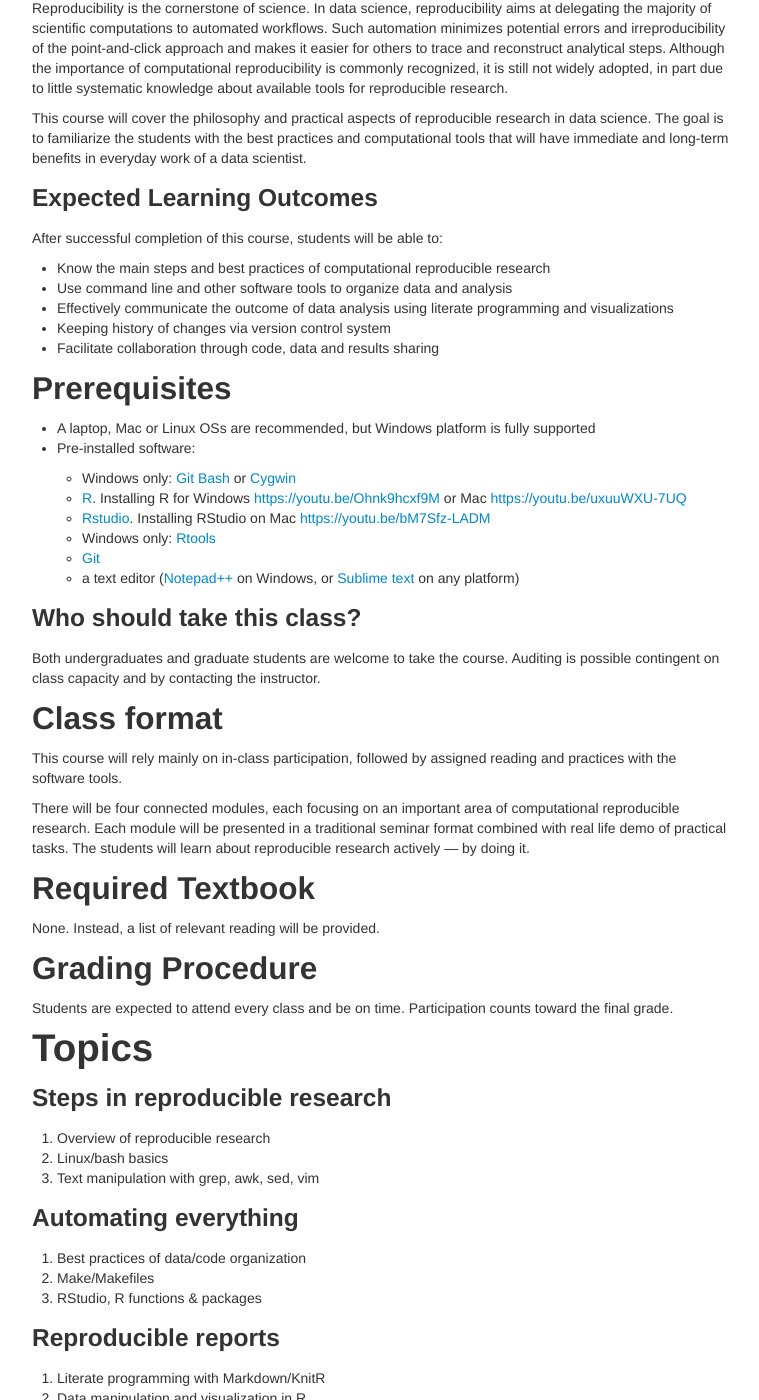
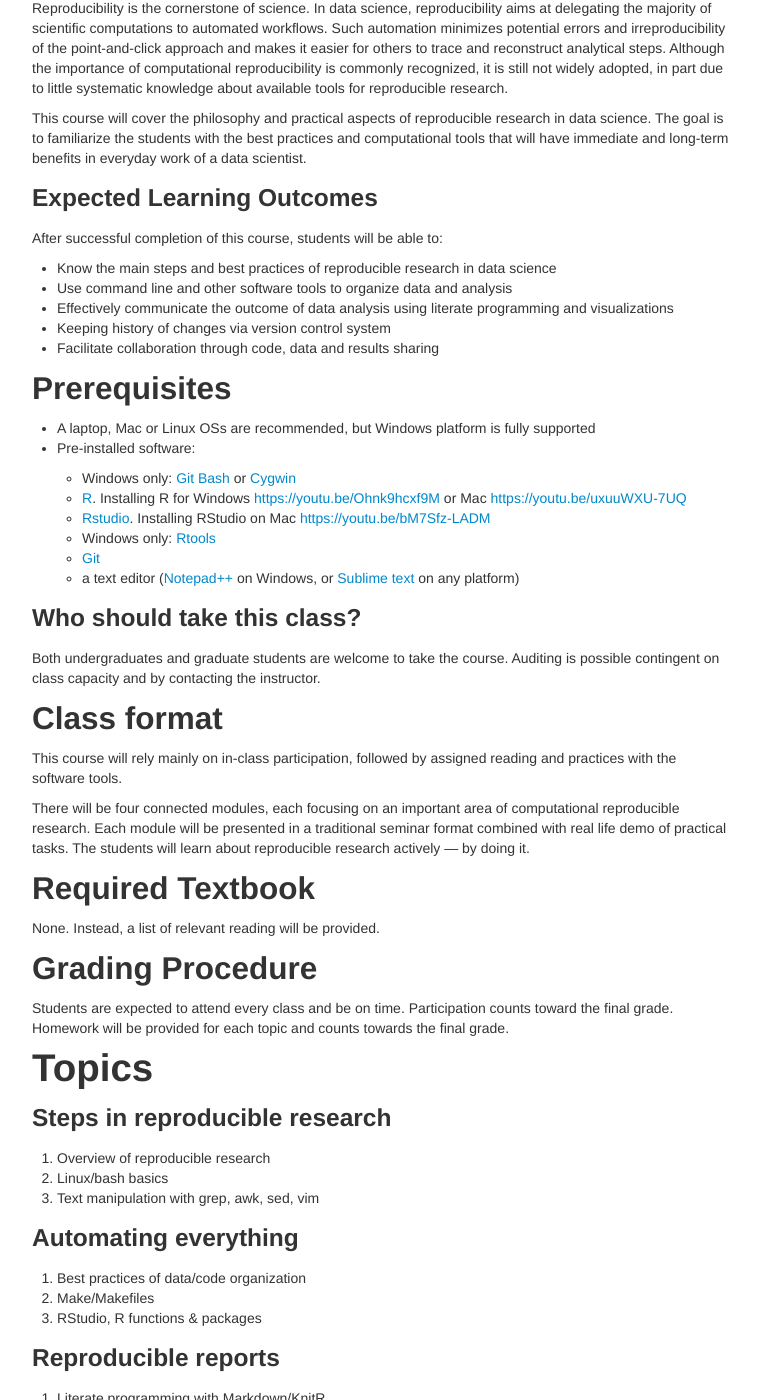
Before and after one commit to mdozmorov/BIOS692, a Jekyll site: the page built from pages/syllabus.md, in a window 1280 px wide and 1400 px high, scrolled down 484 px. Shown: the whole window, without its empty margins (258-1017 px from the left). Built offline with Jekyll 4.4.1, drawn with Linux system fonts in a browser that asks for light colours; some of the changed text lies outside the part shown.

Commit message:
grammarly cleanup

```diff
--- a/pages/syllabus.md
+++ b/pages/syllabus.md
@@ -30,7 +31,7 @@ This course will cover the philosophy and practical aspects of reproducible rese
 
 After successful completion of this course, students will be able to:
 
-- Know the main steps and best practices of computational reproducible research
+- Know the main steps and best practices of reproducible research in data science
 - Use command line and other software tools to organize data and analysis
 - Effectively communicate the outcome of data analysis using literate programming and visualizations
 - Keeping history of changes via version control system
@@ -66,7 +67,7 @@ None. Instead, a list of relevant reading will be provided.
 
 ## Grading Procedure
 
-Students are expected to attend every class and be on time.  Participation counts toward the final grade.
+Students are expected to attend every class and be on time. Participation counts toward the final grade. Homework will be provided for each topic and counts towards the final grade.
 
 # Topics
 
@@ -88,7 +89,7 @@ Students are expected to attend every class and be on time.  Participation count
 2. Data manipulation and visualization in R
 3. Presentations and web publishing
 
-### Version control, sharing and collaboration
+### Version control, sharing, and collaboration
 
 1. Tracking changes with Git/GitHub
 2. Licenses
```
Also changed, not shown: other parts of pages/syllabus.md (+2 -1 lines).
